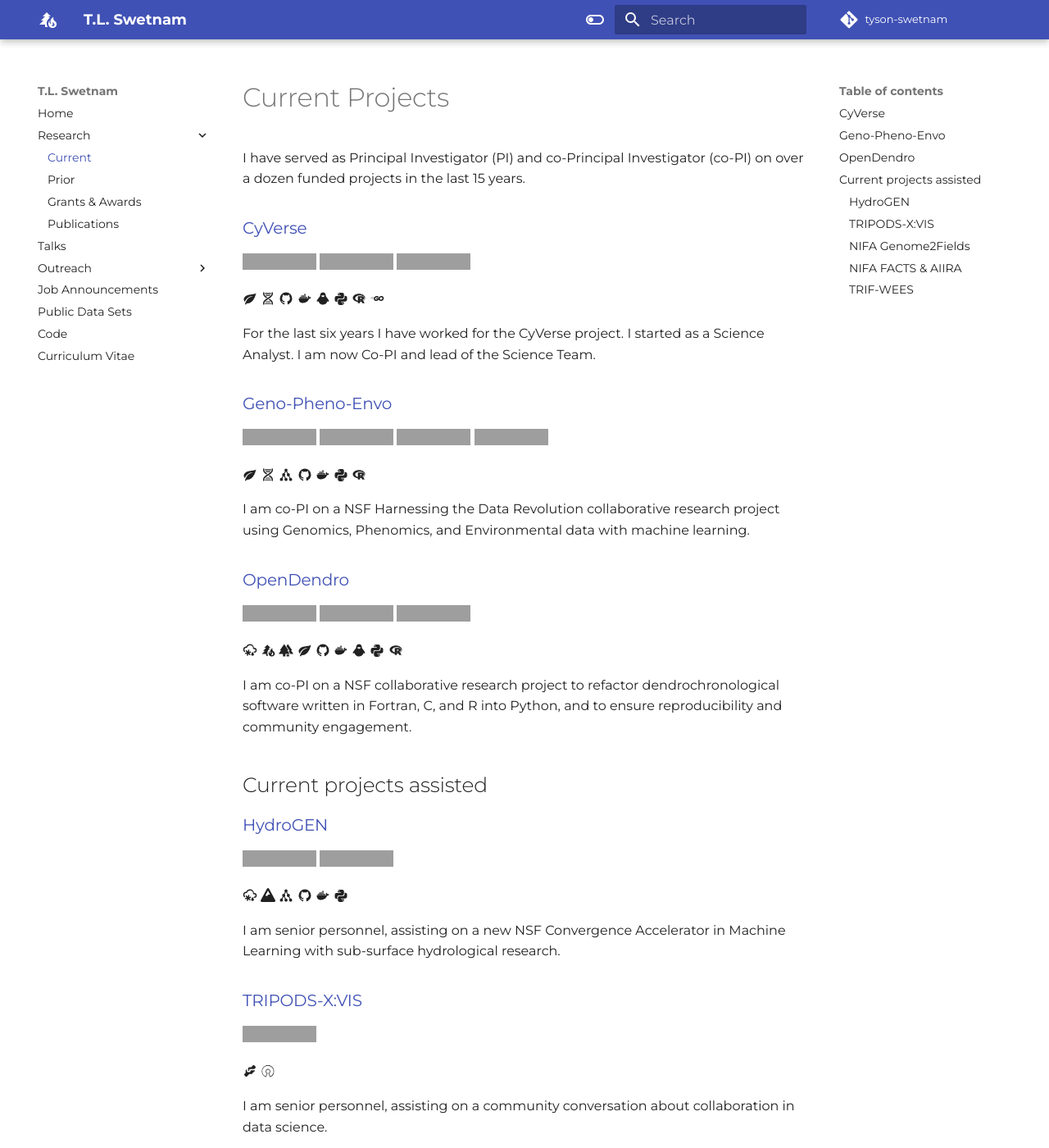
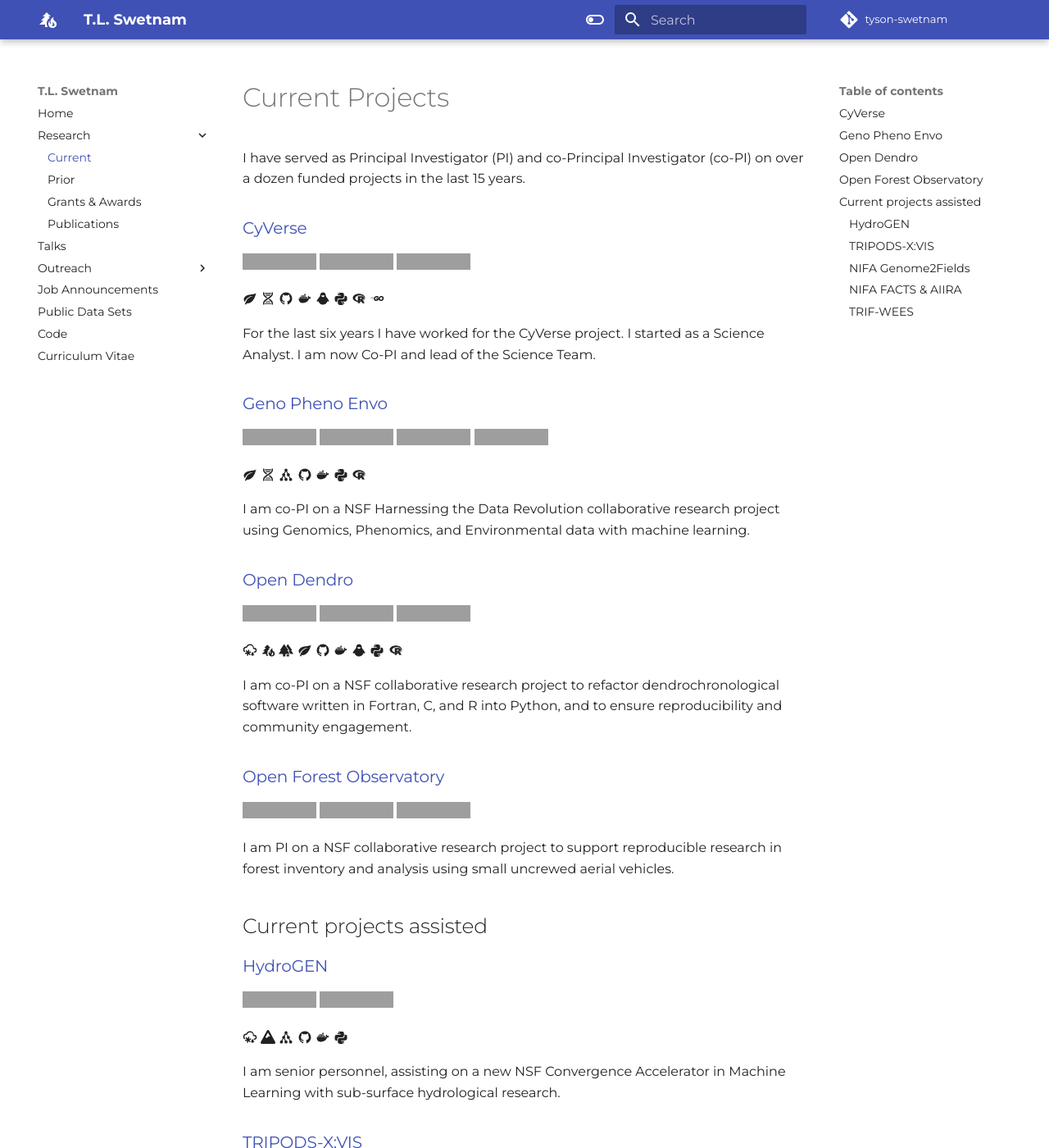
Before and after one commit to tyson-swetnam/new-website, an MkDocs documentation site: the page built from docs/current_projects.md, in a window 1280 px wide and 1400 px high. Shown: the whole window at 82% size. Built offline with MkDocs 1.6.1 and Material for MkDocs 9.7.7, drawn with Linux system fonts in a browser that asks for light colours; some web fonts are replaced; comment, search, counter and statistics services are not loaded; grey boxes are pictures that could not be loaded.

Commit message:
Update current_projects.md

```diff
--- a/docs/current_projects.md
+++ b/docs/current_projects.md
@@ -10,7 +10,7 @@
 
 For the last six years I have worked for the CyVerse project. I started as a Science Analyst. I am now Co-PI and lead of the Science Team.
 
-### [Geno-Pheno-Envo](https://genophenoenvo.github.io/)
+### [Geno Pheno Envo](https://genophenoenvo.github.io/)
 
 [![NSF-1939945](https://img.shields.io/badge/NSF-1939945-blue.svg)](https://www.nsf.gov/awardsearch/showAward?AWD_ID=1939945) [![NSF-1940059](https://img.shields.io/badge/NSF-1940059-blue.svg)](https://www.nsf.gov/awardsearch/showAward?AWD_ID=1940059) [![NSF-1940062](https://img.shields.io/badge/NSF-1940062-blue.svg)](https://www.nsf.gov/awardsearch/showAward?AWD_ID=1940062) [![NSF-1940330](https://img.shields.io/badge/NSF-1940330-blue.svg)](https://www.nsf.gov/awardsearch/showAward?AWD_ID=1940330)
 
@@ -18,13 +18,19 @@
 
 I am co-PI on a NSF Harnessing the Data Revolution collaborative research project using Genomics, Phenomics, and Environmental data with machine learning.
 
-### [OpenDendro](https://opendendro.github.io/opendendro)
+### [Open Dendro](https://opendendro.github.io/opendendro)
 
 [![NSF-2054514](https://img.shields.io/badge/NSF-2054514-blue.svg)](https://nsf.gov/awardsearch/showAward?AWD_ID=2054514) [![NSF-2054515](https://img.shields.io/badge/NSF-2054515-blue.svg)](https://nsf.gov/awardsearch/showAward?AWD_ID=2054515) [![NSF-2054516](https://img.shields.io/badge/NSF-2054516-blue.svg)](https://nsf.gov/awardsearch/showAward?AWD_ID=2054516)
 
 :material-weather-snowy-rainy: :material-pine-tree-fire: :material-forest: :material-leaf: :material-github: :material-docker: :material-linux: :material-language-python: :material-language-r:
 
 I am co-PI on a NSF collaborative research project to refactor dendrochronological software written in Fortran, C, and R into Python, and to ensure reproducibility and community engagement.
+
+### [Open Forest Observatory]()
+
+[![NSF-2152671](https://img.shields.io/badge/NSF-2152671-blue.svg)](https://www.nsf.gov/awardsearch/showAward?AWD_ID=2152671) [![NSF-2152672](https://img.shields.io/badge/NSF-2152672-blue.svg)](https://www.nsf.gov/awardsearch/showAward?AWD_ID=2152672) [![NSF-2152673](https://img.shields.io/badge/NSF-2152673-blue.svg)](https://www.nsf.gov/awardsearch/showAward?AWD_ID=2152673)
+
+I am PI on a NSF collaborative research project to support reproducible research in forest inventory and analysis using small uncrewed aerial vehicles.
 
 ## Current projects assisted
 
```
